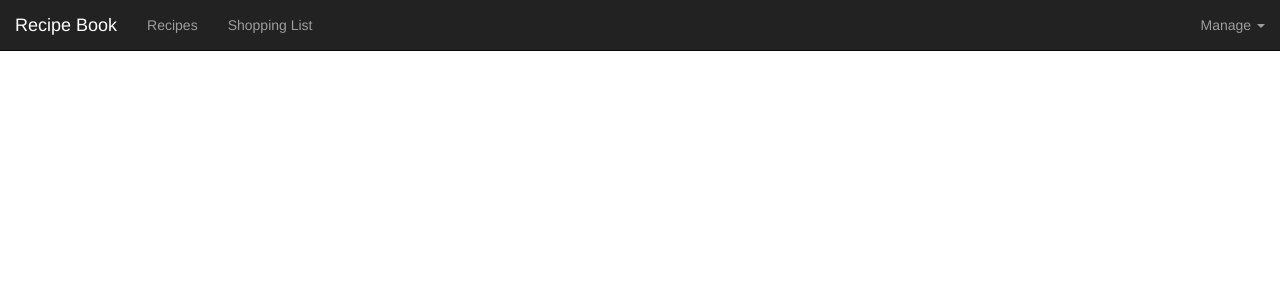
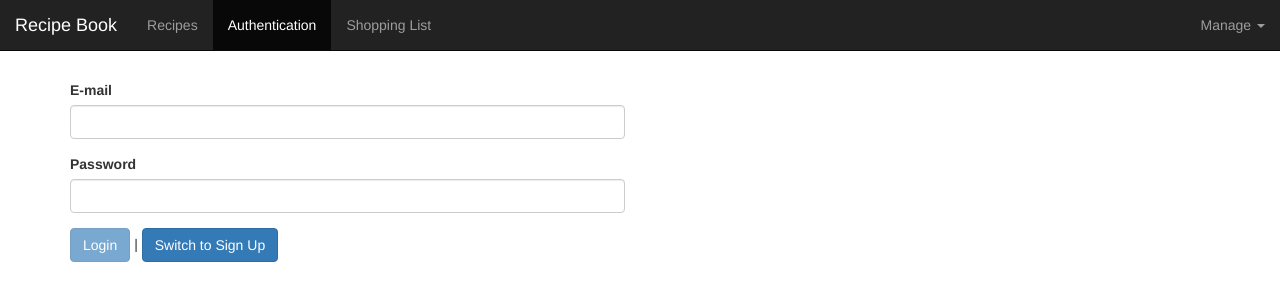
Before and after one commit to damanpreet732/recipeBook-Angular-, an Angular app: page /auth in a window 1280 px wide. Before the commit this address led to /. Shown: the top 300 px of the page. Built offline with nearby package versions, Linux system fonts and the light colour scheme.

Commit message:
master auth firebase

```diff
--- a/src/app/app-routing.module.ts
+++ b/src/app/app-routing.module.ts
@@ -1,5 +1,6 @@
 import { NgModule } from "@angular/core";
 import { RouterModule, Routes } from "@angular/router";
+import { AuthComponent } from "./auth/auth.component";
 import { RecipeResolverService } from "./recipe-resolver.service";
 import { RecipeDetailsComponent } from "./recipes/recipe-details/recipe-details.component";
 import { RecipeEditComponent } from "./recipes/recipe-edit/recipe-edit.component";
@@ -16,6 +17,7 @@ const appRoutes : Routes = [
         {path : ':id/edit' , component : RecipeEditComponent , resolve : [RecipeResolverService]} ,
 
     ]},
+    {path : 'auth' , component : AuthComponent },
     {path : 'shopinglist' , component : ShopingListComponent },
 ]
 
--- a/src/app/app.module.ts
+++ b/src/app/app.module.ts
@@ -18,6 +18,7 @@ import { RecipeEditComponent } from './recipes/recipe-edit/recipe-edit.component
 import { FormsModule, ReactiveFormsModule } from '@angular/forms';
 import { RecipesService } from './recipes.service';
 import { DataStorageService } from './shared/data-storage.service';
+import { AuthComponent } from './auth/auth.component';
 
 @NgModule({
   declarations: [
@@ -32,6 +33,7 @@ import { DataStorageService } from './shared/data-storage.service';
     DropdownDirective,
     RecipeStartComponent,
     RecipeEditComponent,
+    AuthComponent,
   ],
   imports: [
     BrowserModule,
--- /dev/null
+++ b/src/app/auth/auth.component.html
@@ -0,0 +1,35 @@
+<div class="row">
+    <div class="col-xs-12 col-md-6 col-offset-3">
+        <div class="alert alert-danger" *ngIf="error">
+            <p>{{ error }}</p>
+        </div>
+        <form #authForm="ngForm" (ngSubmit)="onSubmit(authForm)">
+            <div class="form-group">
+                <label for="email">E-mail</label>
+                <input
+                    type="email"
+                    id="email"
+                    class="form-control"
+                    name="email"
+                    required
+                    ngModel
+                    email >
+            </div>
+            <div class="form-group">
+                <label for="password">Password</label>
+                <input
+                    type="password"
+                    id="password"
+                    class="form-control"
+                    name="password"
+                    required
+                    minlength="6"
+                    ngModel >
+            </div>
+            <div>
+                <button class="btn btn-primary" type="submit" [disabled]="!authForm.valid">{{ wantsLogin ? 'Login' : 'Sign Up' }}</button> |
+                <button class="btn btn-primary" type="button" (click)="onSwitchMode()" >Switch to {{ wantsLogin ? 'Sign Up' : 'Login' }}</button>
+            </div>
+        </form>
+    </div>
+</div>
--- /dev/null
+++ b/src/app/auth/auth.component.ts
@@ -0,0 +1,47 @@
+import { Component, OnInit } from '@angular/core';
+import { FormGroup } from '@angular/forms';
+import { AuthService } from './auth.service';
+
+@Component({
+  selector: 'app-auth',
+  templateUrl: './auth.component.html',
+  styleUrls: ['./auth.component.css']
+})
+export class AuthComponent implements OnInit {
+
+  wantsLogin = true ;
+  error = null ;
+
+  constructor( private authService : AuthService ) { }
+
+  ngOnInit(): void {
+  }
+
+  onSwitchMode() {
+    this.wantsLogin = !this.wantsLogin ;
+  }
+
+  onSubmit(authForm : FormGroup){
+    if(authForm.value){
+      const email = authForm.value.email ;
+      const pass = authForm.value.password ;
+      if(this.wantsLogin){
+        // pass
+      }
+      else {
+        this.authService.onSignUp(email , pass).subscribe(
+          resData => {
+            console.log(resData);
+          },
+          err => {
+            this.error = err.error.error.message ;
+            // this.error = "An Error Occured !" ;
+            console.log(err);
+          }
+        )
+      }
+      authForm.reset();
+    }
+  }
+
+}
--- /dev/null
+++ b/src/app/auth/auth.service.ts
@@ -0,0 +1,32 @@
+import { HttpClient } from "@angular/common/http";
+import { Injectable } from "@angular/core";
+
+interface AuthResponseData {
+    kind : string ;
+    idToken : string ;
+    email : string ;
+    refreshToken : string ;
+    expiresIn : string ;
+    localId : string ;
+}
+
+@Injectable({ providedIn : 'root' })
+export class AuthService {
+
+    constructor(private http : HttpClient ,){}
+
+    onSignUp(email : string , pass : string ){
+        return this.http.post<AuthResponseData>(
+            'https://identitytoolkit.googleapis.com/v1/accounts:signUp?key=AIzaSyCeztZIrxRyBv4aqVoOMx8z3lKjmaDOeY4',
+            {
+                email : email ,
+                password : pass ,
+                returnSecureToken : true ,
+            }
+        )
+    }
+
+
+
+
+}
--- a/src/app/header/header.component.html
+++ b/src/app/header/header.component.html
@@ -9,6 +9,7 @@
         <!-- <li class="nav-item"><a href="#" class="nav-link" (click)="onNavigate($event)">Recipes</a></li>
         <li class="nav-item"><a href="#" class="nav-link" (click)="onNavigate($event)">Shopping List</a></li> -->
         <li class="nav-item" routerLinkActive="active"><a routerLink='/recipes'>Recipes</a></li>
+        <li class="nav-item" routerLinkActive="active"><a routerLink='/auth'>Authentication</a></li>
         <li class="nav-item" routerLinkActive="active"><a routerLink='/shopinglist'>Shopping List</a></li>
       </ul>
       <ul class="nav navbar-nav navbar-right">
```
Also changed, not shown: src/app/auth/user.model.ts (added, +17 -0 lines), src/app/auth/auth.component.css (added).
